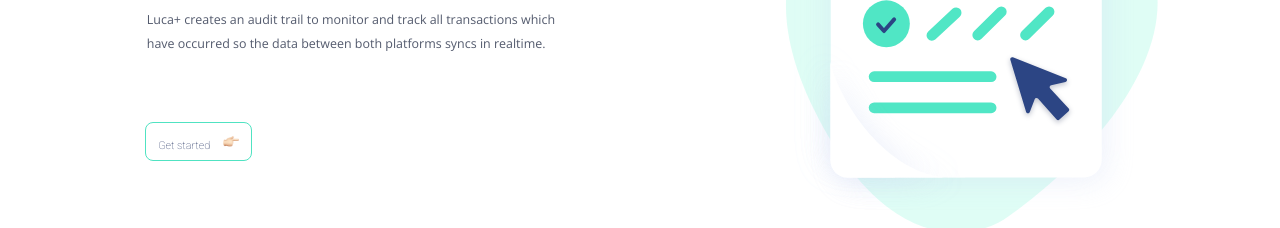
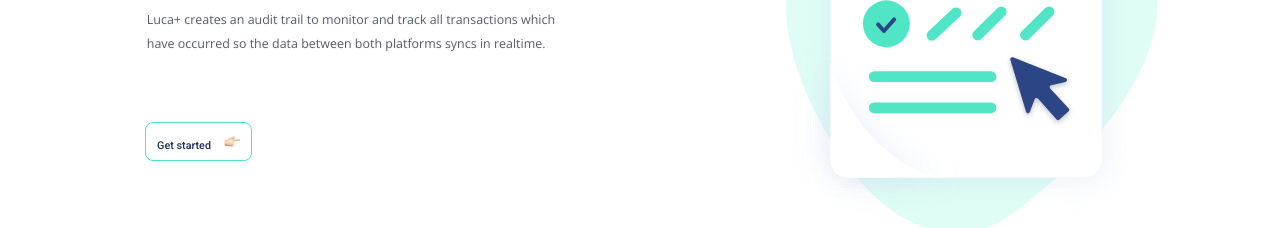
Before and after one commit to Lianakeys/LucaWebsite, a React (Create React App) app in the folder luca-website/: page / in a window 1280 px wide. Shown: the part 3320-3548 px from the top of the page. Built offline with nearby package versions, Linux system fonts and the light colour scheme.

Commit message:
fixed more bugs

```diff
--- a/luca-website/src/components/cssComponents/home-section.css
+++ b/luca-website/src/components/cssComponents/home-section.css
@@ -91,7 +91,7 @@
       }
 
       .home-button {
-          height: 56px;
+          height: 60px;
           width: 260px;
           background-color: #50E3C2;
           color: #203060;
--- a/luca-website/src/components/cssComponents/magic.css
+++ b/luca-website/src/components/cssComponents/magic.css
@@ -67,7 +67,7 @@
   text-decoration: none;
   color: #203060;
   font-family: 'Roboto';
-  font-weight: 200;
+  font-weight: 500;
 }
 
 .getstarted-magic {
```
